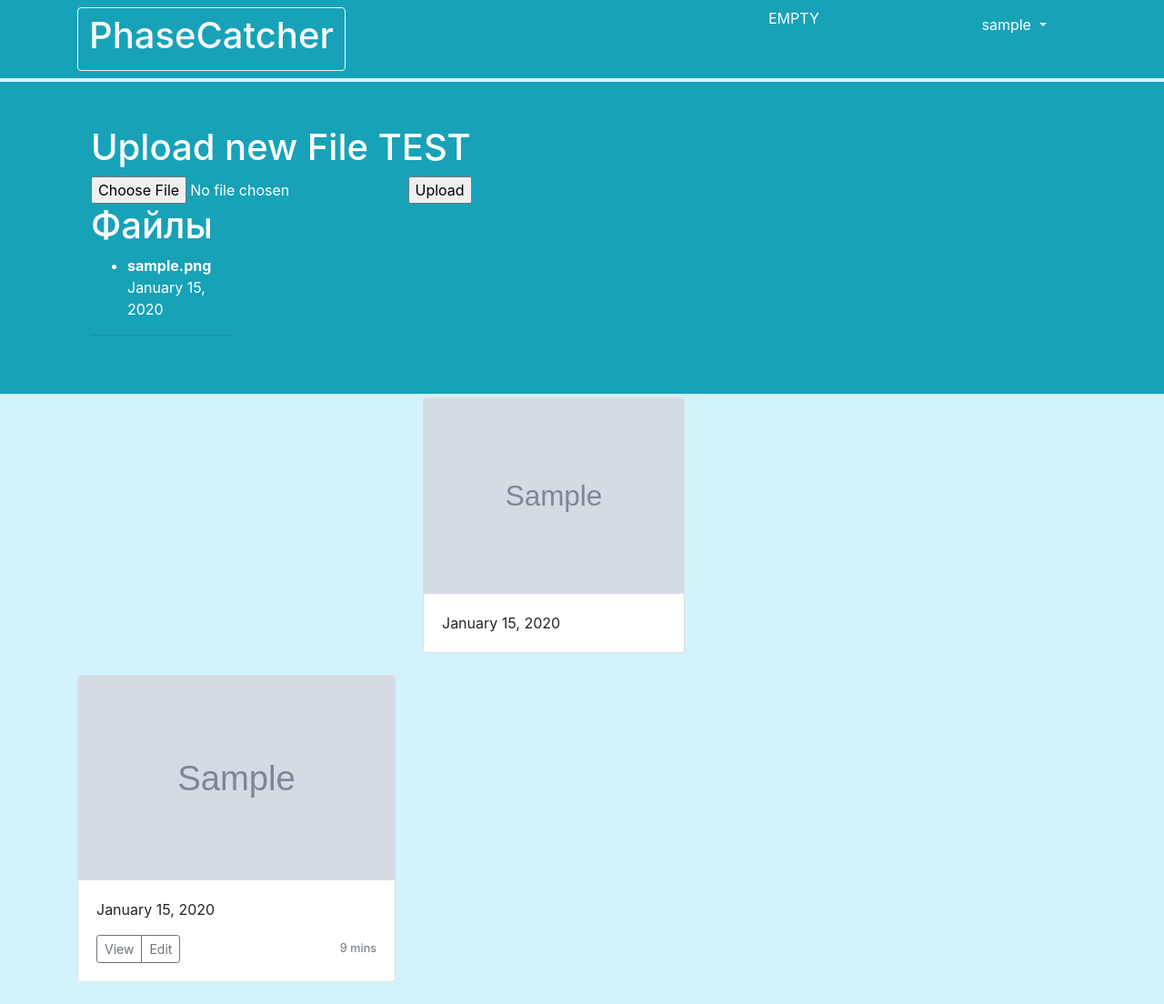
After one commit to petrovao87/grad_project, a Flask app: page /analise in a window 1280 px wide. The commit adds this page. Shown: the whole page at 91% size. Run offline with Flask 2, Linux system fonts and the light colour scheme; a user stored in the database is signed in; tables that the repository leaves empty hold one stand-in row (values such as "Sample post"); grey boxes marked "Sample" are stand-in pictures; some libraries are stand-ins or nearby versions.

```diff
--- a/web_app/__init__.py
+++ b/web_app/__init__.py
@@ -37,9 +37,12 @@ def create_app():
 
     @app.route('/start')
     def start_func():
-        login_form = LoginForm()
-        time = datetime.now()
-        return render_template('start_work.html', form=login_form, time=time)
+        if current_user.is_authenticated:
+            login_form = LoginForm()
+            time = datetime.now()
+            return render_template('start_work.html', form=login_form, time=time)
+        else:
+            return redirect(url_for('index'))
 
     @app.route('/login')
     def login():
@@ -102,6 +105,17 @@ def create_app():
             return redirect(url_for('login'))
         return redirect(url_for('login'))
 
+    @app.route('/analise', methods=['GET', 'POST'])
+    def analise():
+        if current_user.is_authenticated:
+            title = 'TEST'
+            upload_file()
+            files_list = FileDB.query.order_by(FileDB.uploaded.desc()).all()
+            return render_template('analise.html', files_list=files_list, title=title)
+        else:
+            return redirect(url_for('index'))
+
+
     @app.route('/admin')
     @login_required
     def admin_index():
@@ -111,6 +125,3 @@ def create_app():
             return 'Ты не админ'
 
     return app
-
-#if __name__ == '__main__':
-#    app.run(debug=True)
--- /dev/null
+++ b/web_app/templates/analise.html
@@ -0,0 +1,80 @@
+{% extends "base.html" %}
+
+{% block body %}
+<div class="p-5 mb-1 bg-info text-white">
+    <div class="container">
+        <div class="col">
+            <h1>Upload new File
+            {{ title }}
+            </h1>
+            <form method=post enctype=multipart/form-data>
+                <input type=file name=file>
+                <input type=submit value=Upload>
+            </form>
+        </div>
+        <div class="col-2">
+            <h1>Файлы</h1>
+            {% for files in files_list %}
+            <ul><li>
+                <b>{{ files.file_name }}</b>
+                <p>{{ files.uploaded.strftime('%B %d, %Y') }}</p>
+            </li></ul>
+            <hr />
+            {% endfor %}
+        </div>
+    </div>
+</div>
+
+<div class="container">
+  <div class="row">
+    <div class="col-sm">
+
+    </div>
+    <div class="col-sm">
+        {% for files in files_list %}
+     <div class="card" style="width: 18rem;">
+    <img class="card-img-top" src="/mediafiles/{{ files.file_name }}" alt= {{ files.file_name }}>
+  <div class="card-body">
+    <p class="card-text"> {{ files.uploaded.strftime('%B %d, %Y') }}</p>
+  </div>
+
+    </div>
+        {% endfor %}
+        <br>
+    </div>
+    <div class="col-sm">
+
+    </div>
+  </div>
+</div>
+
+
+
+
+<div class="container">
+
+          <div class="row">
+          {% for files in files_list %}
+
+            <div class="col-md-4">
+              <div class="card mb-4 box-shadow">
+                <img class="card-img-top" data-src="/mediafiles/{{ files.file_name }}" style="height: 225px; width: 100%; display: block;" src="/mediafiles/{{ files.file_name }}" alt= {{ files.file_name }} data-holder-rendered="true">
+                <div class="card-body">
+                  <p class="card-text">{{ files.uploaded.strftime('%B %d, %Y') }}</p>
+                  <div class="d-flex justify-content-between align-items-center">
+                    <div class="btn-group">
+                      <button type="button" class="btn btn-sm btn-outline-secondary">View</button>
+                      <button type="button" class="btn btn-sm btn-outline-secondary">Edit</button>
+                    </div>
+                    <small class="text-muted">9 mins</small>
+                  </div>
+                </div>
+              </div>
+            </div>
+          {% endfor %}
+
+          </div>
+</div>
+
+
+{% endblock %}
--- a/web_app/templates/base.html
+++ b/web_app/templates/base.html
@@ -25,11 +25,18 @@
                 EMPTY
             </div>
             <div class="col text-center">
-                <a class="btn btn-outline-light" href="{{ url_for('logout') }}" role="button">
-                    {{ form.username.data }}
+                {% if current_user.is_authenticated %}
+                <div class="btn-group" role="group">
+                    <button id="btnGroupDrop1" type="button" class="btn btn-info dropdown-toggle" data-toggle="dropdown" aria-haspopup="true" aria-expanded="false">
+                    {{ current_user.username }}
+                    </button>
+                    <div class="dropdown-menu" aria-labelledby="btnGroupDrop1">
+                        <a class="dropdown-item" href="logout">Logout</a>
+                    </div>
+                    {% else %}
                     {{ time.strftime('%B %d, %Y') }}
-
-                </a>
+                    {% endif %}
+                </div>
             </div>
         </div>
     </div>
--- a/web_app/templates/start_work.html
+++ b/web_app/templates/start_work.html
@@ -10,7 +10,7 @@
             </div>
             <div class="col-5 text-center">
                 <h3>
-                    USER {{ form.username.label }} приступим к работе!<br>
+                    {{ current_user.username }}, приступим к работе!<br>
                     Что будем исследовать сегодня?
                 </h3>
             </div>
@@ -28,9 +28,9 @@
         </div>
         <div class="col-5 p-5 mb-1 bg-secondary text-center text-white">
             Анализ изображений<br><br>
-            <button type="button" class="btn btn-info btn-block">
+            <a class="btn btn-info btn-block" href="{{ url_for('analise') }}" role="button">
                 Начать
-            </button>
+            </a>
         </div>
         <div class="col-3 p-5 mb-1">
 
```
Also changed, not shown: web_app/templates/index_old.html (deleted, +0 -19 lines).
